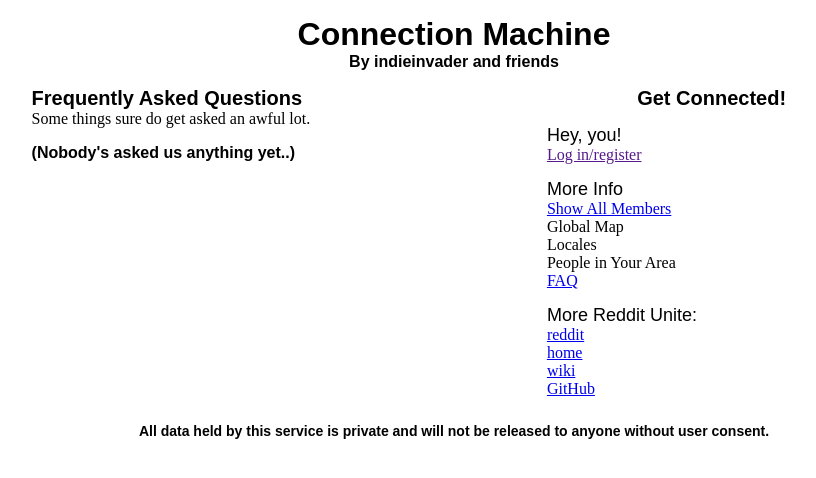
After one commit to ikon42/reddit-unite, a Python web app: template templates/faq.html in a window 1280 px wide. The commit adds this page. Shown: the top 478 px of the page, without its empty margins (186-1002 px from the left). Run offline with Jinja, Linux system fonts and the light colour scheme; the template is opened without the code that fills it, so the values that code supplies are empty.

Commit message:
Added/enabled FAQ, minor work on CSS, started using the {{ site }} variable in base.html

```diff
--- a/main.py
+++ b/main.py
@@ -27,9 +27,8 @@ class index:
 
 class faq:
     def GET(self):
-        raise web.notfound()
-        #t = template.env.get_template('faq.html')
-        #return t.render(util.data())
+        t = template.env.get_template('faq.html')
+        return t.render(util.data())
 
 
 app = web.application(urls, locals())
--- a/static/css/style.css
+++ b/static/css/style.css
@@ -23,7 +23,7 @@ body {
     color: black;
     text-decoration: none;
 }
-h1, h2, h3, h4, h5, h6, th {
+h1, h2, h3, h4, h5, h6, th, dt {
     font-family: sans-serif;
     font-weight: bold;
 }
--- a/templates/base.html
+++ b/templates/base.html
@@ -10,7 +10,7 @@
     </head>
     <body>
         <div class="site-header">
-            <h1 title="A Reddit Unite project"><a href="/">Connection Machine</a></h1>
+            <h1 title="A Reddit Unite project"><a href="{{ site }}">Connection Machine</a></h1>
             <h2 title="carlos AT projectbeyond.org">By indieinvader and friends</h2>
         </div>
         <div class="main block">{% block main %}{% endblock %}
@@ -19,13 +19,13 @@
             <h1>Get Connected!</h1>
             <ul>
                 <li>
-                    <h1>Hey, {% if logged_in %}<a title="Your public profile" href="/user/{{ user.id }}">{{ user.nickname }}</a>{% else%}you{% endif %}!</h1>
+                    <h1>Hey, {% if logged_in %}<a title="Your public profile" href="{{ site }}/user/{{ user.id }}">{{ user.nickname }}</a>{% else%}you{% endif %}!</h1>
                 </li>{% if logged_in %}
                 <li>
-                    <a href="/user/profile">Edit profile</a>
+                    <a href="{{ site }}/user/profile">Edit profile</a>
                 </li>
                 <li>
-                    <a href="/user/preferences">Preferences</a>
+                    <a href="{{ site }}/user/preferences">Preferences</a>
                 </li>{% endif %}
                 <li>
                     <a href="{{ log_in_out }}">{% if logged_in %}Log out{% else %}Log in/register{% endif %}</a>
@@ -36,12 +36,14 @@
                     <h1>More Info</h1>
                 </li>
                 <li>
-                    <a href="/directory/allmembers">Show All Members</a>
+                    <a href="{{ site }}/directory/list/global">Show All Members</a>
                 </li>
                 <li>Global Map</li>
                 <li>Locales</li>
                 <li>People in Your Area</li>
-                <li>FAQ</li>
+                <li>
+                    <a href="{{ site }}/faq/">FAQ</a>
+                </li>
             </ul>
             <ul>
                 <li>
--- /dev/null
+++ b/templates/faq.html
@@ -0,0 +1,11 @@
+{% extends "base.html" %}
+
+{% block main %}
+            <h1>Frequently Asked Questions</h1>
+            <p>
+            Some things sure do get asked an awful lot.
+            </p>
+            <dl>
+                <dt>(Nobody's asked us anything yet..)</dt>
+            </dl>
+{% endblock %}
```
